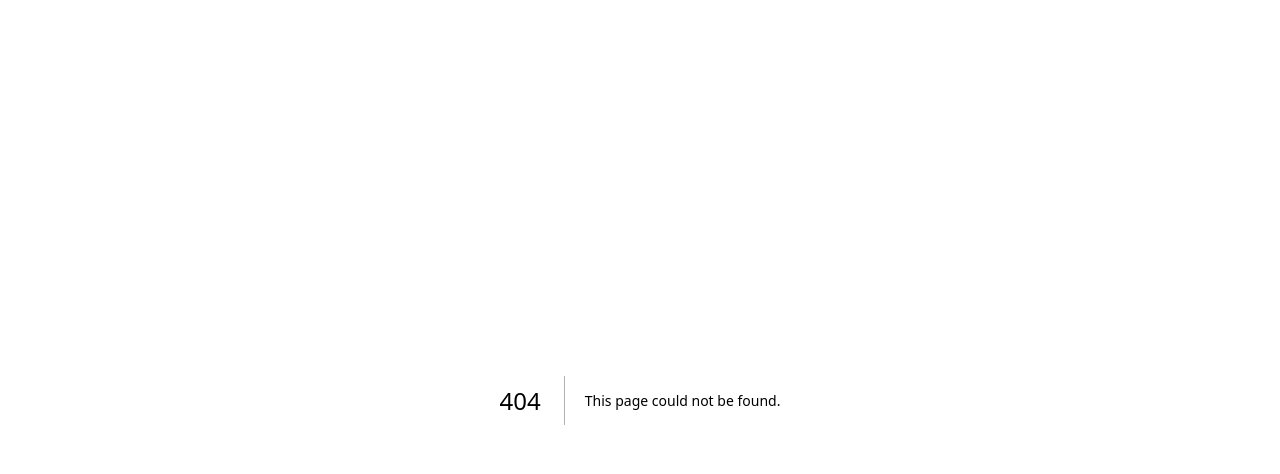
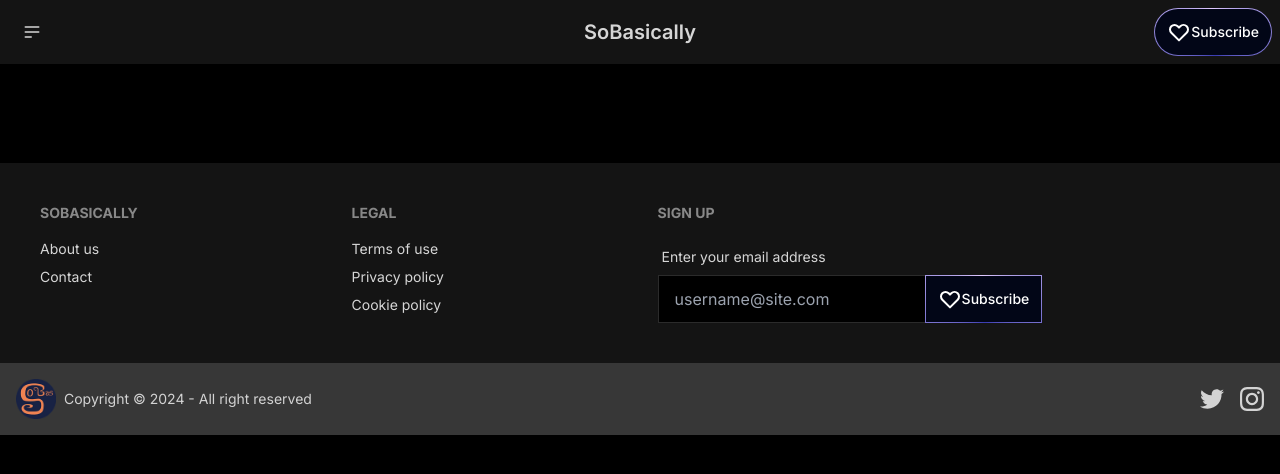
Before and after one commit to QiyueChen04/sobasically, a Next.js app: page /comingsoon in a window 1280 px wide. Before the commit this address had no page. Shown: the top 474 px of the page. Built offline with nearby package versions, Linux system fonts and the light colour scheme.

Commit message:
added coming soon textgenerator

```diff
--- /dev/null
+++ b/app/comingsoon/page.tsx
@@ -0,0 +1,21 @@
+import React from 'react'
+
+import Navbar from '../../components/navbar'
+import Footer from '../../components/footer'
+import TextGenerator from '../../components/textgenerator'
+
+function page() {
+  return (
+    <div>
+      <Navbar/>
+      <div className='grid grid-cols-1 justify-items-center'>
+        <div className='grid grid-cols-1 w-3/5 justify-items-center text-center'>
+          <TextGenerator message='Coming Soon'/>
+        </div>
+      </div>
+      <Footer/>
+    </div>
+  )
+}
+
+export default page
--- /dev/null
+++ b/components/textgenerator.tsx
@@ -0,0 +1,12 @@
+"use client";
+import { TextGenerateEffect } from "./ui/text-generate-effect";
+
+interface MessageProps {
+  message: string;
+}
+
+export function TextGenerateEffectDemo({message}: MessageProps) {
+  return <TextGenerateEffect words={message} />;
+}
+
+export default TextGenerateEffectDemo;
--- /dev/null
+++ b/components/ui/text-generate-effect.tsx
@@ -0,0 +1,54 @@
+"use client";
+import { useEffect } from "react";
+import { motion, stagger, useAnimate } from "framer-motion";
+import { cn } from "@/utils/cn";
+
+export const TextGenerateEffect = ({
+  words,
+  className,
+}: {
+  words: string;
+  className?: string;
+}) => {
+  const [scope, animate] = useAnimate();
+  let wordsArray = words.split(" ");
+  useEffect(() => {
+    animate(
+      "span",
+      {
+        opacity: 1,
+      },
+      {
+        duration: 4,
+        delay: stagger(0.5),
+      }
+    );
+  }, [scope.current]);
+
+  const renderWords = () => {
+    return (
+      <motion.div ref={scope}>
+        {wordsArray.map((word, idx) => {
+          return (
+            <motion.span
+              key={word + idx}
+              className="dark:text-white text-black opacity-0"
+            >
+              {word}{" "}
+            </motion.span>
+          );
+        })}
+      </motion.div>
+    );
+  };
+
+  return (
+    <div className={cn("font-bold", className)}>
+      <div className="mt-4">
+        <div className="dark:text-white text-black text-6xl leading-snug tracking-wide">
+          {renderWords()}
+        </div>
+      </div>
+    </div>
+  );
+};
```
